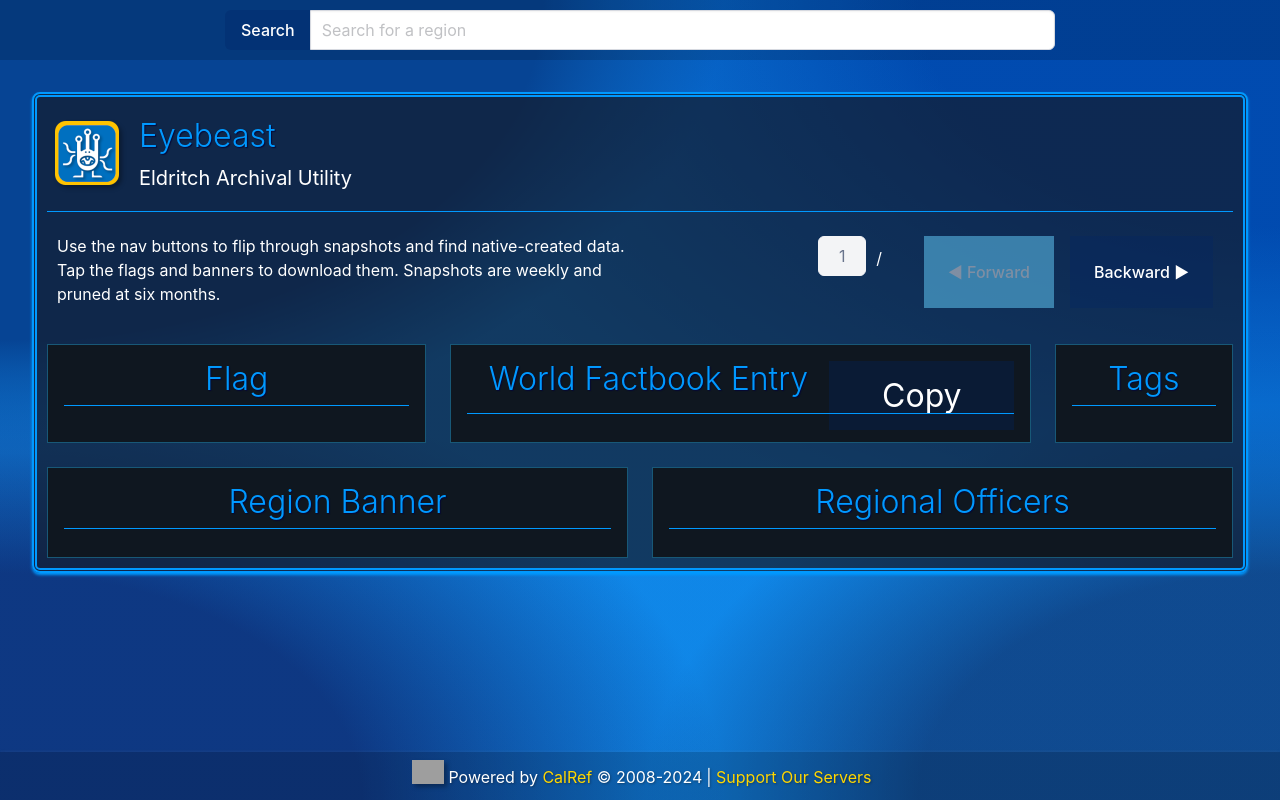
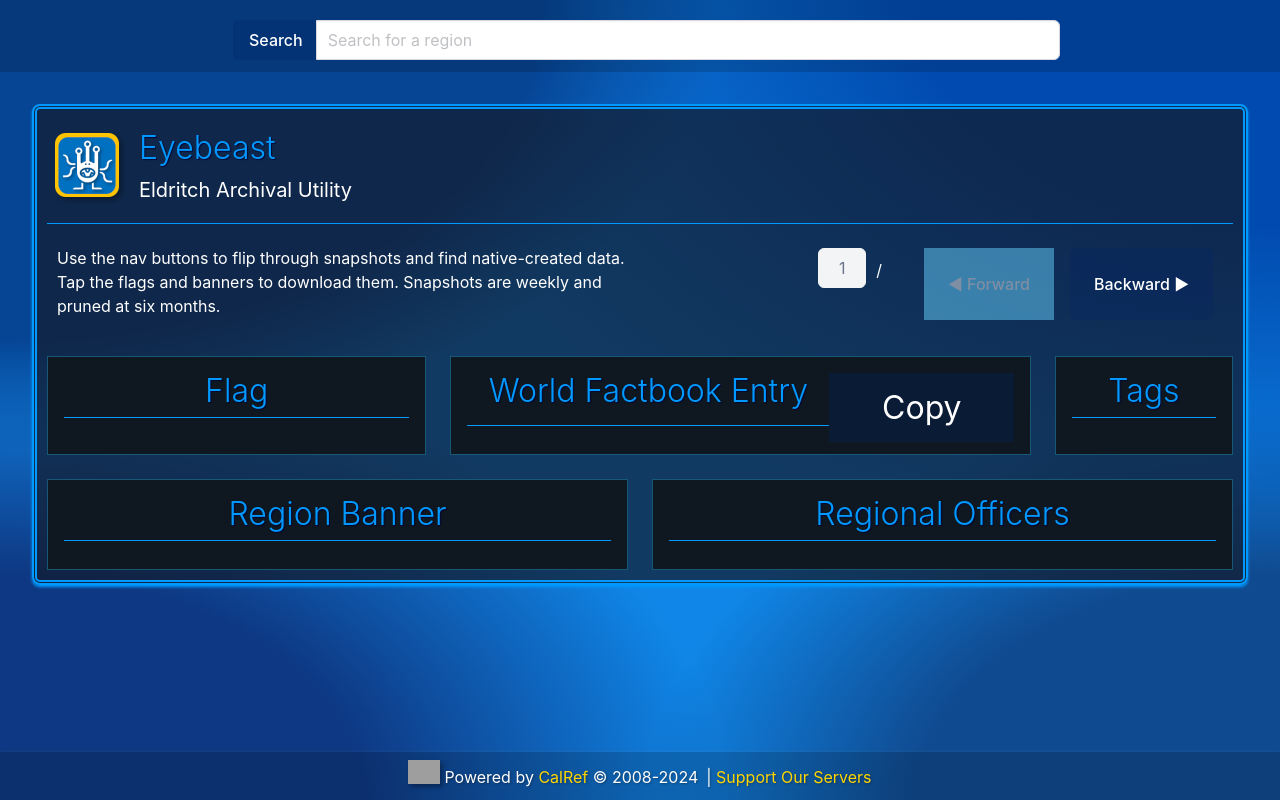
Before and after one commit to Lucabaduka/Eyebeast, a Flask app: template templates/gazer.html in a window 1280 px wide. Run offline with Flask 3, Linux system fonts and the light colour scheme; the template is opened without the code that fills it, so the values that code supplies are empty; some libraries are stand-ins or nearby versions; grey boxes are pictures that could not be loaded.

Commit message:
Semantic improvements

```diff
--- a/eyebeast.py
+++ b/eyebeast.py
@@ -4,7 +4,7 @@ import html
 from datetime import datetime
 from flask import Flask, render_template, request
 
-version = "1.1.1"
+version = "1.1.2"
 
 app = Flask(__name__)
 
@@ -52,7 +52,7 @@ def gazer():
     data = []
     connect = sqlite3.connect(f"{PATH}/eyebeast.db")
     c = connect.cursor()
-    c.execute("SELECT * FROM eyebeast WHERE LOWER(REPLACE(region, ' ', '_')) = ? order by stamp desc;", (region,))
+    c.execute("""SELECT * FROM eyebeast WHERE LOWER(REPLACE(region, ' ', '_')) = ? order by stamp desc;""", (region,))
 
     # Process results
     for x in c.fetchall():
--- a/mining.py
+++ b/mining.py
@@ -4,7 +4,7 @@ import requests
 import xml.etree.ElementTree as et
 import sqlite3
 
-VERSION     = "1.1.1"
+VERSION     = "1.1.2"
 rec         = "/var/www/nightly/rec"
 path        = "/var/www/eyebeast"
 flag_path   = "/var/www/eyebeast/static/flags"
--- a/static/beholder.css
+++ b/static/beholder.css
@@ -77,14 +77,12 @@ body {
     color:#ffd700;
 }
 
-tabs ul {
-    align-items: center;
-    border-bottom-color: #FFFFFF75;
-    border-bottom-style: solid;
-    border-bottom-width: 2px;
-    display: flex;
-    flex-grow: 1;
-    flex-shrink: 0;
+hr {
+    background-color: #09F;
+    border: none;
+    display: block;
+    height: 1px;
+    margin: 0;
 }
 
 a {
@@ -185,11 +183,10 @@ a:hover {
     background-color: #0224644f;
     border-color: #09F;
     color: #fff;
-    width: 100%;
 }
-.button.is-info:not(div.control button) {
-    border-radius: 0px;
-}
+.button.search {
+    left: 3px;
+  }
 .button.is-info.is-hovered, .button.is-info:hover {
     background-color: #0099FF;
     border-color: transparent;
--- a/templates/gazer.html
+++ b/templates/gazer.html
@@ -3,7 +3,7 @@
 <head>
     <meta charset="utf-8">
     <meta name="viewport" content="width=device-width, initial-scale=1">
-    <meta name="keywords" content="Eyebeast, CalRef Network, Calamity Refuge, NationStates backup, NationStates history"/>
+    <meta name="keywords" content="Eyebeast, CalRef Network, Calamity Refuge, NationStates backup, NationStates history">
     <meta name="description" content="Eyebeast is an archival utility from Calamity Refuge, where operators can recover up to six months data through weekly snapshots of any region on NationStates.net.">
     <meta name="theme-color" content="#0099FF">
     <meta property="og:image" content="{{ url_for('static', filename='eyecon.png') }}">
@@ -12,30 +12,28 @@
     <link rel="stylesheet" href="../static/beholder.css">
     <title>Eyebeast</title>
 </head>
-<body id="head">
+<body id="top">
 
-<a class="button return is-hidden-tablet" href="#head">▲</a>
+<a class="button return is-hidden-tablet" href="#top">▲</a>
 
 <div class="hero is-fullheight">
 
     <!-- Permanent Search Bar -->
 
-    <section class="hero is-small mask">
-        <nav class="navbar" role="navigation" aria-label="main navigation">
+    <header class="hero is-small mask">
+        <nav class="navbar space" role="navigation" aria-label="main navigation">
             <div class="navbar-start center is-fullwidth">
-                <form action="/" method="GET" class="field has-addons search-box">
-                    <div class="control">
-                        <button id="button-search" class="button center is-info">Search</button>
-                    </div>
-                    <input class="input bar" id="search" name="region" type="text" placeholder="Search for a region" required>
+                <form class="field has-addons search-box form">
+                    <input type="submit" value="Search" id="search" class="button is-info search">
+                    <input class="input bar" id="search" name="region" type="text" placeholder="Search for a region">
                 </form>
             </div>
         </nav>
-    </section>
+    </header>
 
     <!-- Main -->
 
-    <section class="hero-body">
+    <main class="hero-body">
         <div class="container outline" style="max-width: 95%;">
             <div class="columns p-2 mb-0">
                 <div class="column is-half py-0">
@@ -80,9 +78,7 @@
                 </div>
             </div>
 
-            <div class="divider">
-                <ul></ul>
-            </div>
+            <hr>
 
             <div class="space"></div>
 
@@ -121,9 +117,9 @@
                         <h1 class="title is-3 center">
                             <span class="blue">Flag</span>
                         </h1>
-                        <div class="divider">
-                            <ul></ul>
-                        </div>
+
+                        <hr>
+
                         <p class="center space">
                             <div class="center" id="flags">
                             {% for flag in flags %}
@@ -145,9 +141,9 @@
                             </h1>
 
                         </div>
-                        <div class="divider">
-                            <ul></ul>
-                        </div>
+
+                        <hr>
+
                         <p class="center space">
                             <div class="content data-display">
                                 <div id="wfes">
@@ -167,9 +163,9 @@
                         <h1 class="title is-3 center">
                             <span class="blue" style="padding-right: 0.5%;">Tags</span>
                         </h1>
-                        <div class="divider">
-                            <ul></ul>
-                        </div>
+
+                        <hr>
+
                         <p class="center space" style="font-size: 80%;">
                             <div class="content data-display">
                                 <div id="tags">
@@ -189,9 +185,9 @@
                         <h1 class="title is-3 center">
                             <p class="blue">Region Banner</p>
                         </h1>
-                        <div class="divider">
-                            <ul></ul>
-                        </div>
+
+                        <hr>
+
                         <p class="center space" style="font-size: 80%;">
                             <div class="content data-display">
                                 <div id="banners">
@@ -211,9 +207,9 @@
                         <h1 class="title is-3 center">
                             <span class="blue">Regional Officers</span>
                         </h1>
-                        <div class="divider">
-                            <ul></ul>
-                        </div>
+
+                        <hr>
+
                         <p class="center space" style="font-size: 80%;">
                             <div class="content data-display">
                                 <div id="ros">
@@ -227,30 +223,28 @@
                 </div>
             </div>
         </div>
-    </section>
+    </main>
 
     <!-- footer -->
 
     <footer class="footer is-flex center">
-        <article class="media-footer is-flex">
-            <figure class="px-1">
-                <p class="image depth is-32x32">
-                    <a href="https://calref.ca/"><img src="https://calref.ca/images/icon_white.png"></a>
-                </p>
-            </figure>
-            <div class="media-content">
+        <div class="media-footer is-flex">
+            <p class="image depth is-32x32">
+                <a href="https://calref.ca/"><img src="https://calref.ca/images/icon_white.png"></a>
+            </p>
+            <div class="media-content px-1">
                 <p class="is-size-6">
                     <span>Powered by <a class="gold" href="https://calref.ca/">CalRef</a></span><span> © 2008-2024</span>
                 </p>
             </div>
-        </article>
-        <article class="media-footer is-flex">
+        </div>
+        <div class="media-footer is-flex">
             <div class="media-content">
                 <p class="is-size-6 ml-1">
                     <span> | <a class="gold" href="https://calref.ca/">Support Our Servers</a></span><span></span>
                 </p>
             </div>
-        </article>
+        </div>
     </footer>
 
 </div>
```
Also changed, not shown: templates/404.html (+21 -24 lines), templates/main.html (+10 -15 lines), README.md.
